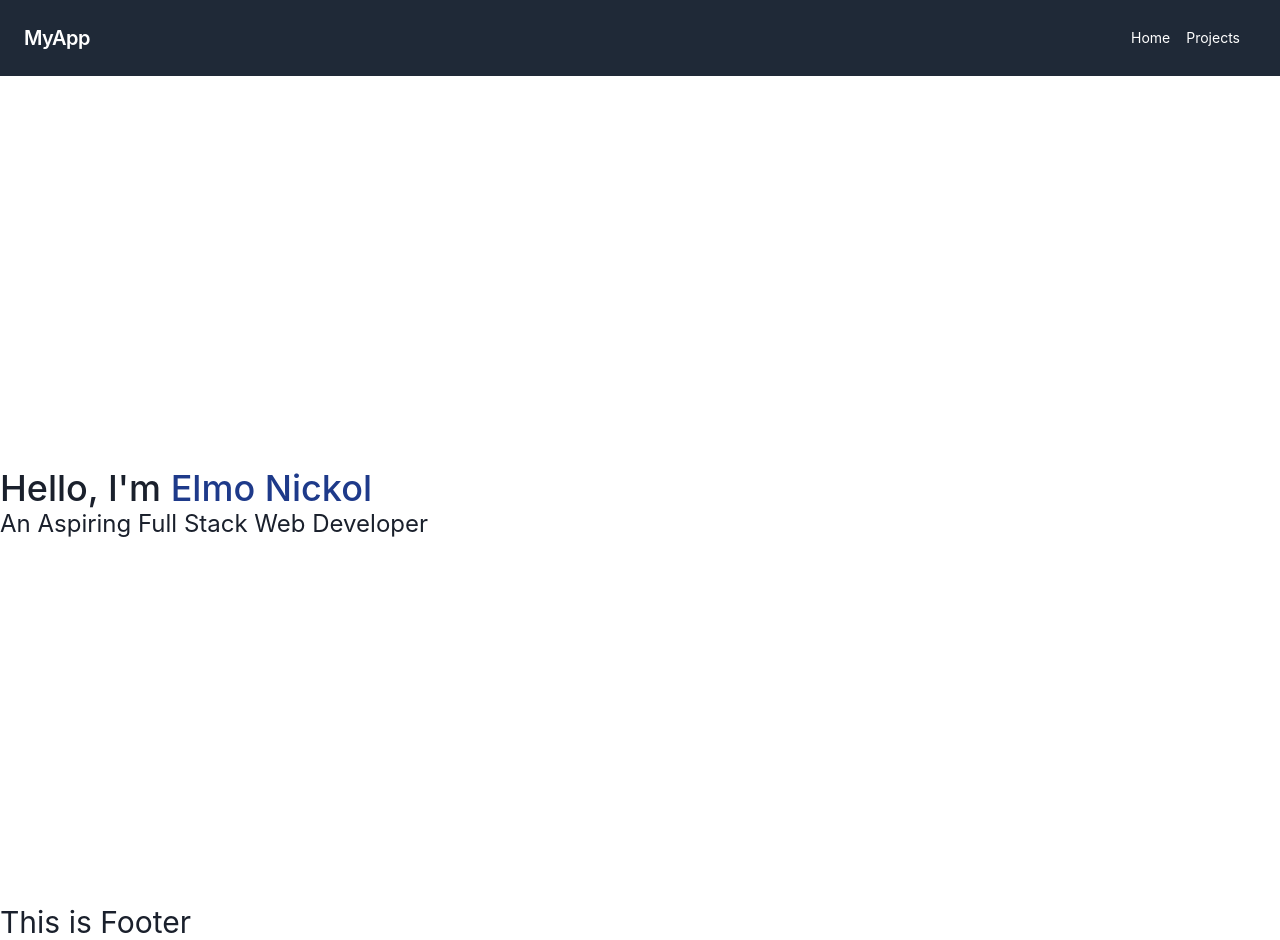
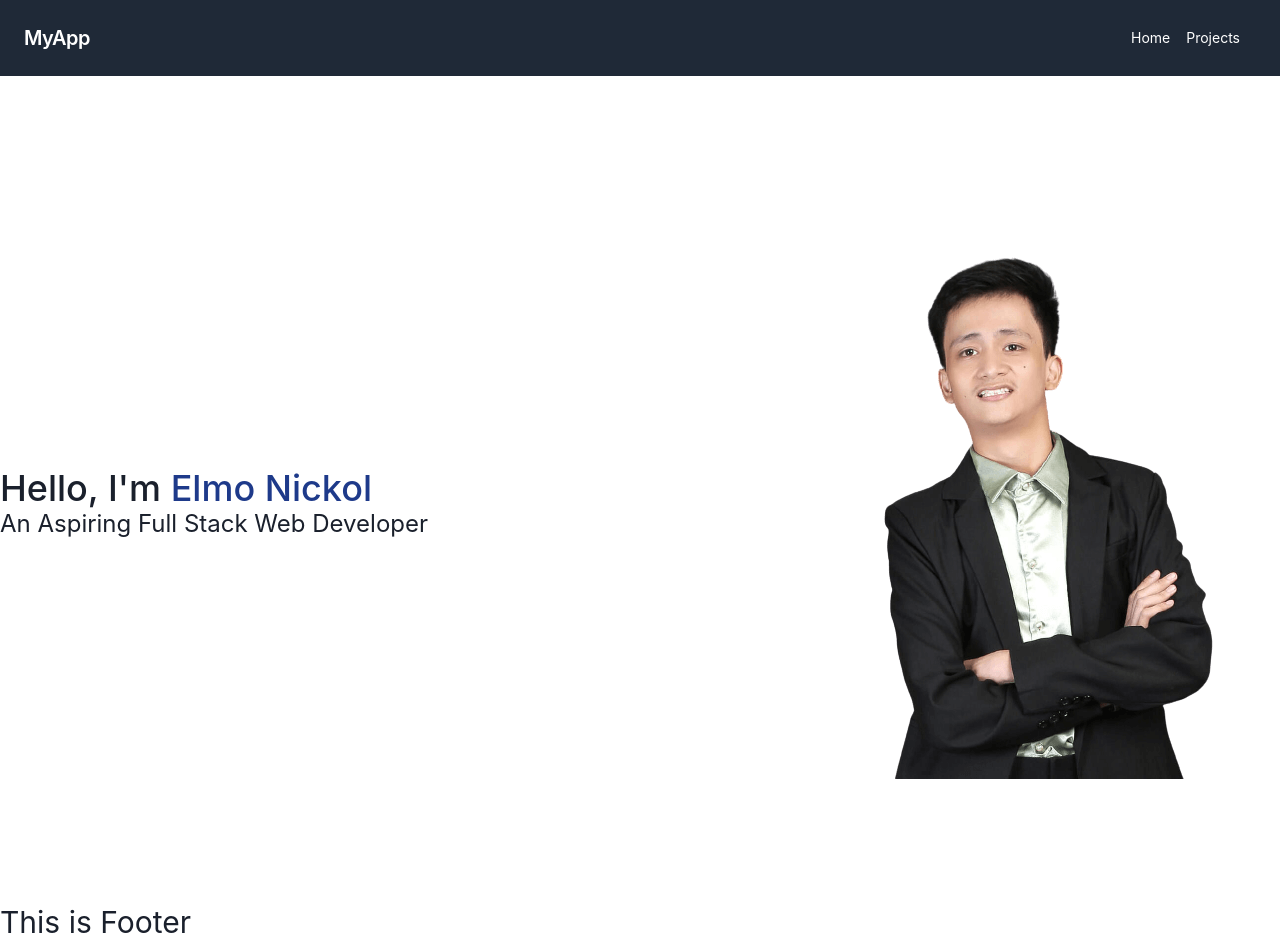
Before and after one commit to elmonickcool/my_portfolio, a Next.js app: page / in a window 1280 px wide. Built offline with nearby package versions, Linux system fonts and the light colour scheme.

Commit message:
import and positioned img

```diff
--- a/src/components/Hero.jsx
+++ b/src/components/Hero.jsx
@@ -3,9 +3,12 @@ const Hero = () => {
 
   return (
     <div className="h-screen flex items-center">
-      <div>
+      <div className="mr-8">
         <h1 className="font-medium text-4xl">Hello, I'm <span className="text-blue-900">Elmo Nickol</span></h1>
         <h3 className="text-2xl">An Aspiring Full Stack Web Developer</h3>
+      </div>
+      <div className="flex justify-end flex-1">
+        <img src="hero.png" alt="your-image-alt-text" />
       </div>
     </div>
   );
```
